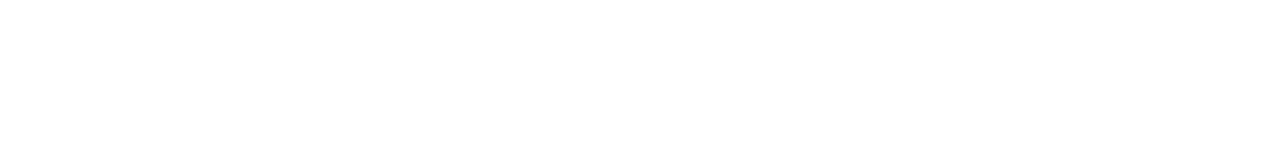
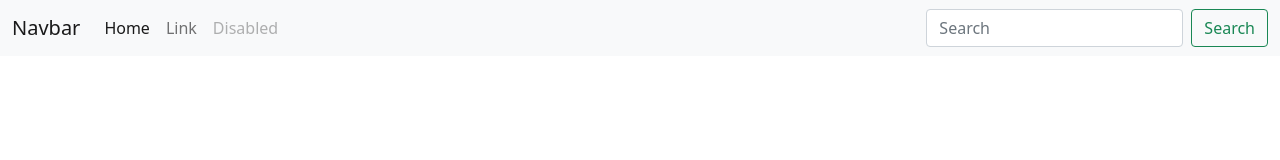
Before and after one commit to fardin000/qurbanir-hat, a plain HTML site: page index.html in a window 1280 px wide. Drawn offline with nearby package versions, Linux system fonts and the light colour scheme.

Commit message:
navbar adding

```diff
--- a/index.html
+++ b/index.html
@@ -5,13 +5,41 @@
     <meta http-equiv="X-UA-Compatible" content="IE=edge">
     <meta name="viewport" content="width=device-width, initial-scale=1.0">
     <title>Document</title>
+    <link href="https://cdn.jsdelivr.net/npm/bootstrap@5.0.2/dist/css/bootstrap.min.css" rel="stylesheet" integrity="sha384-EVSTQN3/azprG1Anm3QDgpJLIm9Nao0Yz1ztcQTwFspd3yD65VohhpuuCOmLASjC" crossorigin="anonymous">
 </head>
 <body>
-    <header></header>
+    <header>
+        <nav class="navbar navbar-expand-lg navbar-light bg-light">
+            <div class="container-fluid">
+              <a class="navbar-brand" href="#">Navbar</a>
+              <button class="navbar-toggler" type="button" data-bs-toggle="collapse" data-bs-target="#navbarTogglerDemo02" aria-controls="navbarTogglerDemo02" aria-expanded="false" aria-label="Toggle navigation">
+                <span class="navbar-toggler-icon"></span>
+              </button>
+              <div class="collapse navbar-collapse" id="navbarTogglerDemo02">
+                <ul class="navbar-nav me-auto mb-2 mb-lg-0">
+                  <li class="nav-item">
+                    <a class="nav-link active" aria-current="page" href="#">Home</a>
+                  </li>
+                  <li class="nav-item">
+                    <a class="nav-link" href="#">Link</a>
+                  </li>
+                  <li class="nav-item">
+                    <a class="nav-link disabled" href="#" tabindex="-1" aria-disabled="true">Disabled</a>
+                  </li>
+                </ul>
+                <form class="d-flex">
+                  <input class="form-control me-2" type="search" placeholder="Search" aria-label="Search">
+                  <button class="btn btn-outline-success" type="submit">Search</button>
+                </form>
+              </div>
+            </div>
+          </nav>
+    </header>
     <main>
         <section></section>
         <section></section>
         <section></section>
     </main>
+    <script src="https://cdn.jsdelivr.net/npm/bootstrap@5.0.2/dist/js/bootstrap.bundle.min.js" integrity="sha384-MrcW6ZMFYlzcLA8Nl+NtUVF0sA7MsXsP1UyJoMp4YLEuNSfAP+JcXn/tWtIaxVXM" crossorigin="anonymous"></script>
 </body>
 </html>
```
